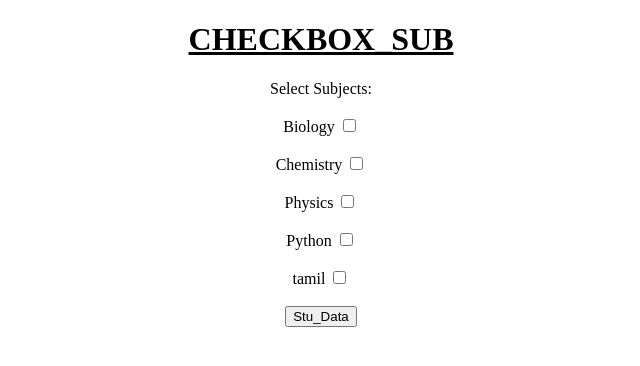
After one commit to arun30052003/our_data_insert_htmlform, a Django app: page /checkbox_stu/ in a window 1280 px wide. The commit adds this page. Shown: the top 366 px of the page, without its empty margins (319-959 px from the left). Run offline with Django 4.2, Linux system fonts and the light colour scheme; data comes from the database, SQL or seed files in the repository; both versions use the stored data as it was after the commit.

Commit message:
first commit

```diff
--- a/app/views.py
+++ b/app/views.py
@@ -14,6 +14,7 @@ def create_school(request):
 
         ST=School.objects.all()
         d={'datas':ST}
+
         return render(request,'school_data.html',d)
     return render(request,'create_school.html')
 
@@ -54,3 +55,45 @@ def create_student(request):
         d={'datas':STT}
         return render(request,'student_data.html',d)
     return render(request,'create_student.html',d)
+
+
+def reterving_sub(request):
+    ST=School.objects.all()
+    d={'datas':ST}
+
+    if request.method=='POST':
+        schoollist=request.POST.getlist('sn')
+        SUT=Subject.objects.none()
+        for i in schoollist:
+            SUT=SUT|Subject.objects.filter(School_Name=i)
+
+        d1={'datas':SUT}
+        return render(request,'subject_data.html',d1)
+
+    return render(request,'reterving_sub.html',d)
+
+def reterving_stu(request):
+    ST=Subject.objects.all()
+    d={'datas':ST}
+
+    if request.method=='POST':
+        studentlist=request.POST.getlist('sun')
+        STU=Student.objects.none()
+        for j in studentlist:
+            STU=STU|Student.objects.filter(Subject_Name=j)
+
+        d1={'datas':STU}
+        return render(request,'student_data.html',d1)
+    return render(request,'reterving_stu.html',d)
+
+
+def checkbox_sub(request):
+    ST=School.objects.all()
+    d={'datas':ST}
+    return render(request,'checkbox_sub.html',d)
+
+
+def checkbox_stu(request):
+    ST=Subject.objects.all()
+    d={'datas':ST}
+    return render(request,'checkbox_stu.html',d)
--- a/htmlform/urls.py
+++ b/htmlform/urls.py
@@ -23,4 +23,8 @@ urlpatterns = [
     path('create_school/',create_school,name='create_school'),
     path('create_subject/',create_subject,name='create_subject'),
     path('create_student/',create_student,name='create_student'),
+    path('reterving_sub/',reterving_sub,name='reterving_sub'),
+    path('reterving_stu/',reterving_stu,name='reterving_stu'),
+    path('checkbox_sub/',checkbox_sub,name='checkbox_sub'),
+    path('checkbox_stu/',checkbox_stu,name='checkbox_stu'),
 ]
--- /dev/null
+++ b/templates/checkbox_stu.html
@@ -0,0 +1,26 @@
+<!DOCTYPE html>
+<html lang="en">
+<head>
+    <meta charset="UTF-8">
+    <meta name="viewport" content="width=device-width, initial-scale=1.0">
+    <title>checkbox_sub</title>
+</head>
+<body>
+    <center>
+        <h1><u>CHECKBOX_SUB</u></h1>
+        <form method="POST" action="{% url 'reterving_stu' %}">
+            {% csrf_token %}
+
+            Select Subjects:
+            <br><br>
+
+            {% for n in datas %}
+            <label for="sun">{{n.Subject_Name}}</label>
+            <input type="checkbox" id="sun" name="sun" value="{{n.pk}}">
+            <br><br>
+            {% endfor %}
+            <input type="submit" value="Stu_Data">
+        </form>
+    </center>
+</body>
+</html>
--- a/templates/create_student.html
+++ b/templates/create_student.html
@@ -21,7 +21,7 @@
                             <td>
                                 <select name="sun" id="sun">
                                     {% for sd in datas %}
-                                        <option value="{{sd.pk}}">{{sd.pk}}</option>
+                                        <option value="{{sd.pk}}">{{sd.Subject_Name}}</option>
                                     {% endfor %}
                                 </select>
                             </td>
```
Also changed, not shown: templates/checkbox_sub.html (added, +26 -0 lines), templates/reterving_stu.html (added, +24 -0 lines), templates/reterving_sub.html (added, +23 -0 lines), db.sqlite3.
